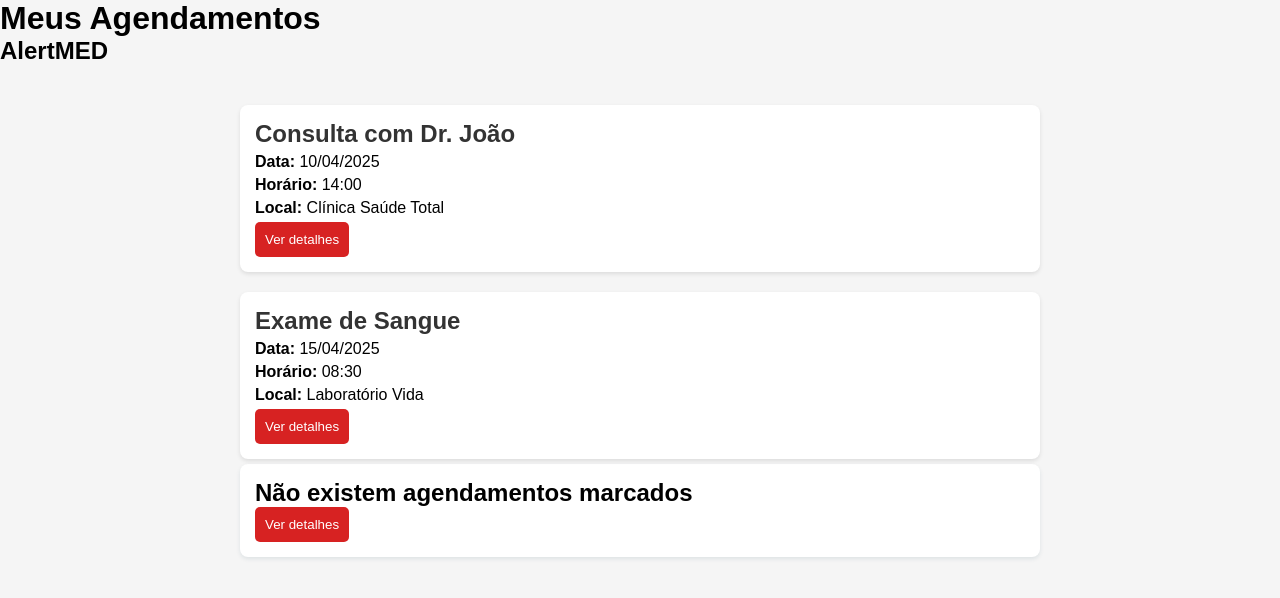
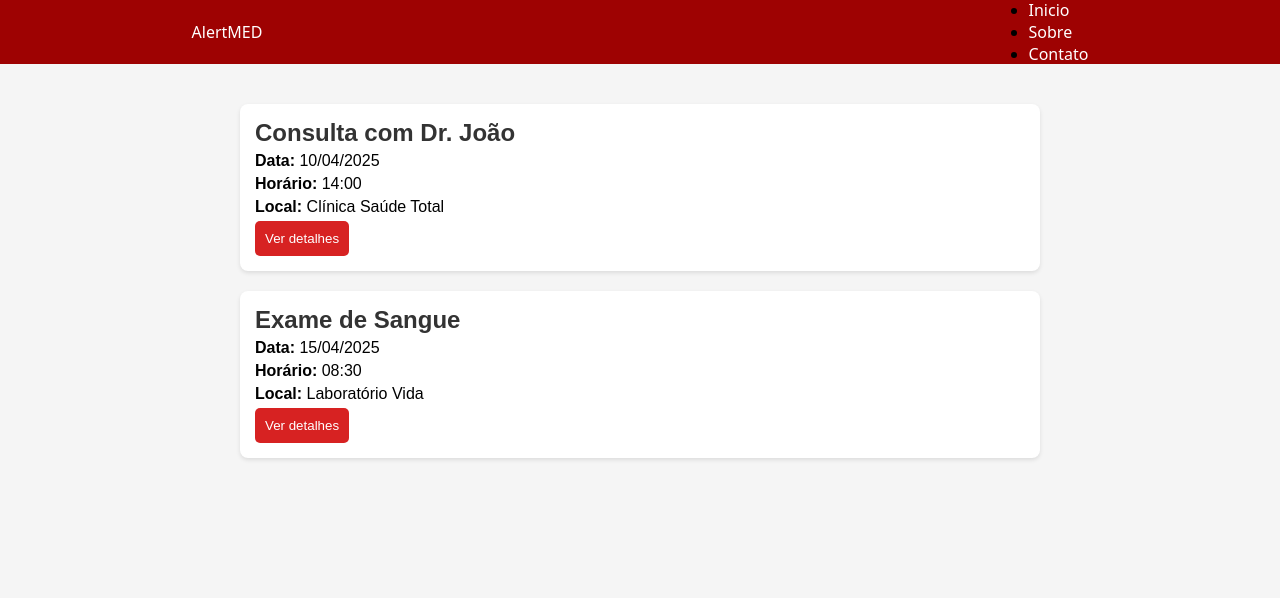
Before and after one commit to EZblack1/AlertMede, a plain HTML site: page index.html in a window 1280 px wide. Drawn offline with Linux system fonts and the light colour scheme.

Commit message:
Update index.html
added header on code

```diff
--- a/index.html
+++ b/index.html
@@ -1,17 +1,28 @@
+
 <html lang="pt-BR">
 <head>
     <meta charset="UTF-8">
     <meta name="viewport" content="width=device-width, initial-scale=1.0">
     <title>Agendamentos</title>
     <link rel="stylesheet" href="styles.css">
-    <link rel="preconnect" href="https://fonts.googleapis.com">
-    <link rel="preconnect" href="https://fonts.gstatic.com/" crossorigin>
     <link href="https://fonts.googleapis.com/css2?family=Roboto:ital@0;1&display=swap" rel="stylesheet"
 </head>
 <body>
     <header>
-        <h1>Meus Agendamentos</h1>
-        <div class="AlertMED"><h2>AlertMED</h2></div>
+ <nav>
+    <a class logo="alert" href="/">AlertMED</a>
+    <div class="mobile-menu">
+        <div class="line1"></div>
+        <div class="line2"></div>
+        <div class="line3"></div>
+    </div>
+    <ul class="navlist">
+        <li><a href="/">Inicio</a></li>
+        <li><a href="/">Sobre</a></li>
+        <li><a href="/">Contato</a></li>
+
+    </ul>
+ </nav>
 
     </header>
     <main>
@@ -29,12 +40,13 @@
                 <p><strong>Horário:</strong> 08:30</p>
                 <p><strong>Local:</strong> Laboratório Vida</p>
                 <button>Ver detalhes</button>
-        </section>
-        <section class="semagendamentos">
-            <div class="semagendamento">
+
+            <!--CLASSE SEM AGENDAMENTO-->
+
+            <!--<div class="semagendamento">
                 <h2>Não existem agendamentos marcados</h2>
                 <button>Ver detalhes</button>
-            </div>
+                </div>-->
         </section>
     </main>
 </body>
```
